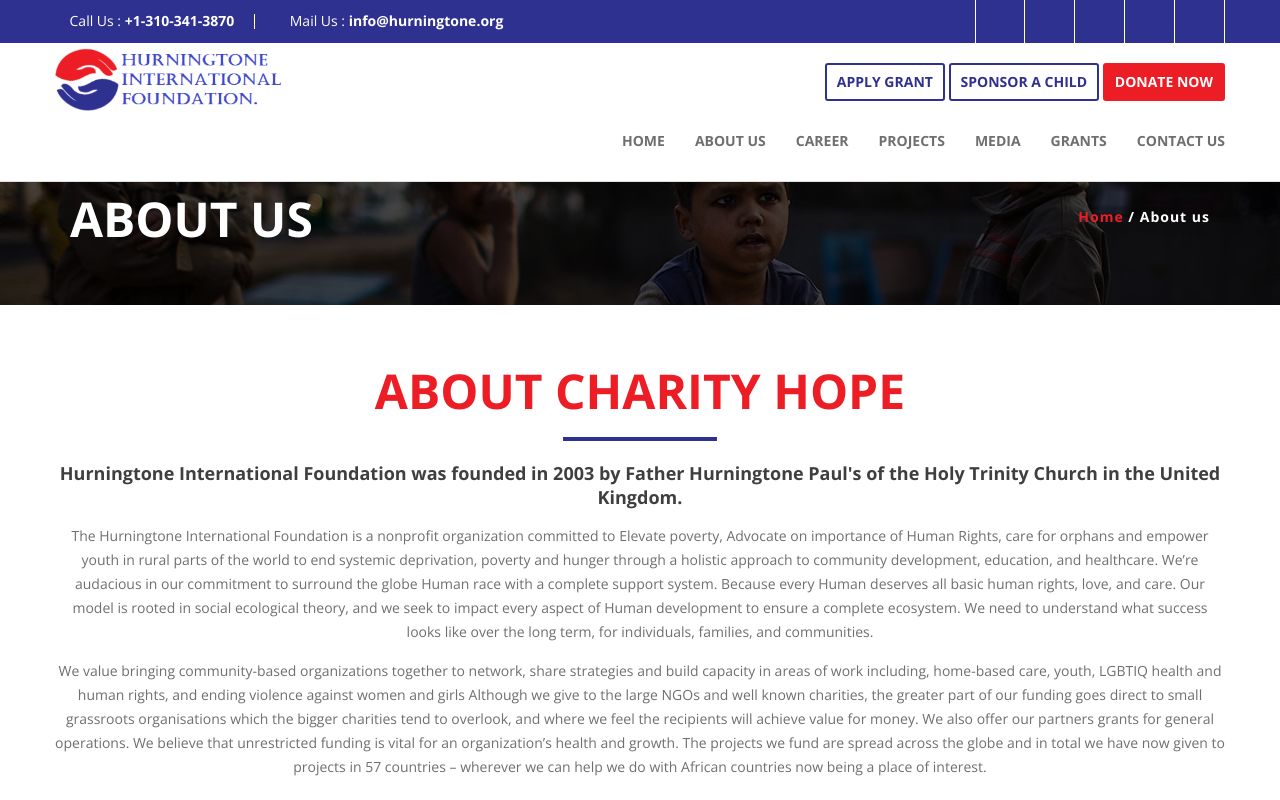
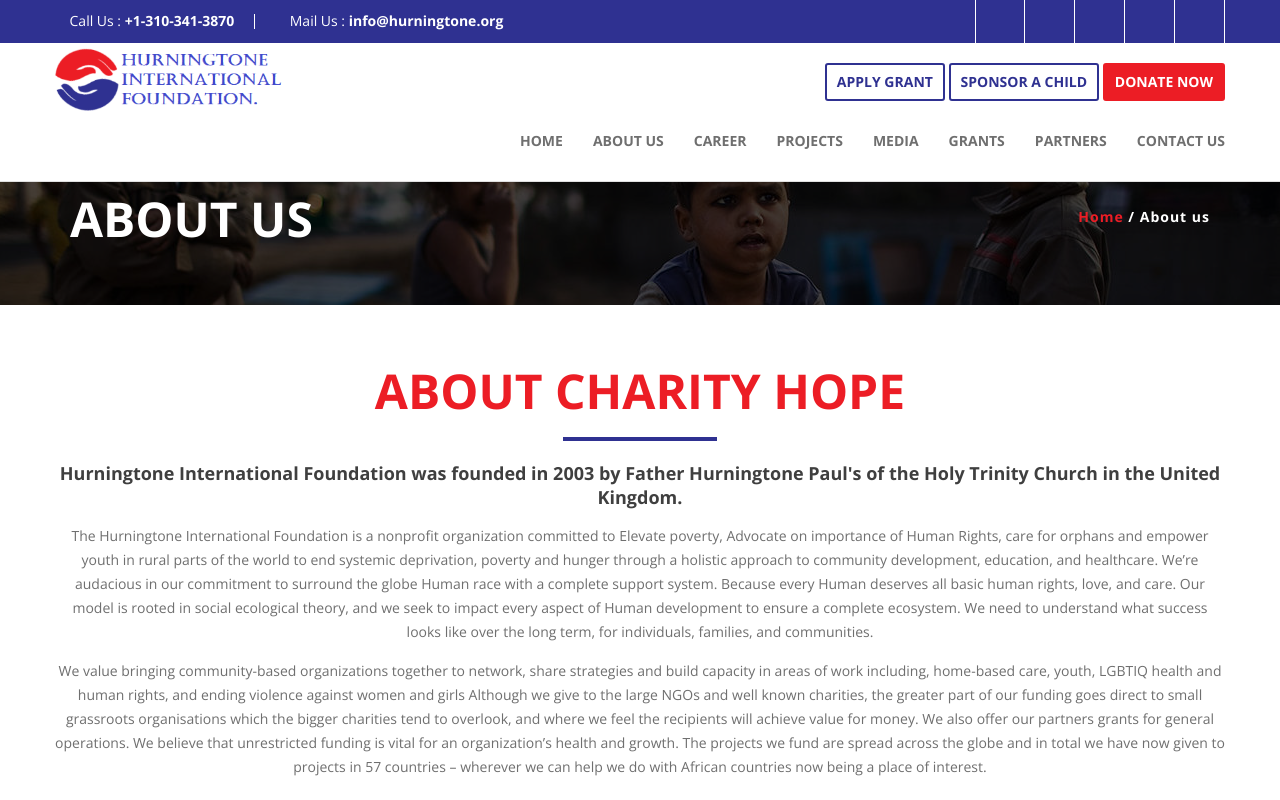
Before and after one commit to kennbeckloff/hurningtone, a plain HTML site: page about-us.html in a window 1280 px wide. Shown: the top 800 px of the page. Drawn offline with nearby package versions, Linux system fonts and the light colour scheme.

Commit message:
partners link added

```diff
--- a/about-us.html
+++ b/about-us.html
@@ -61,6 +61,7 @@
 <li><a href="projects.html">Projects</a></li>
 <li><a href="gallery.html">Media</a></li>
 <li><a href="grant.html">Grants</a></li>
+<li><a href="partners.html">Partners</a></li>
 <li><a href="contact.html">Contact Us</a></li>
 </ul>
 </div>
```
Also changed, not shown: career.html (+1 -0 lines), contact.html (+1 -0 lines), projects.html (+1 -0 lines).
